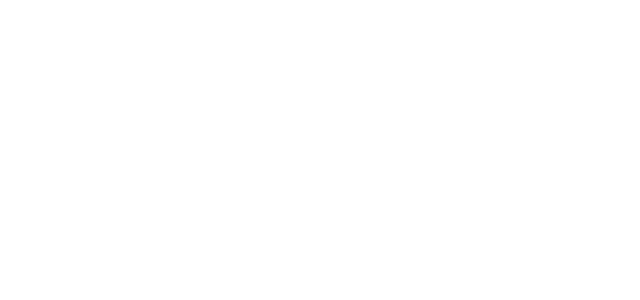
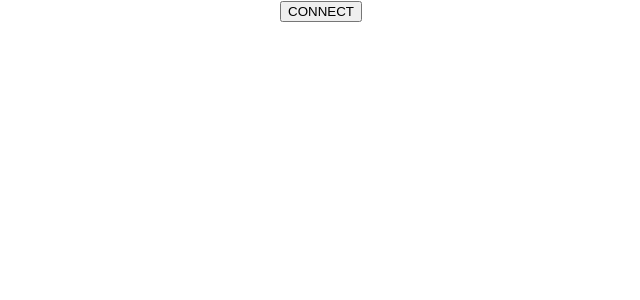
Before and after one commit to ultraemme/group-project-dropbox, a React (Create React App) app: page / in a window 1280 px wide. Shown: the top 300 px of the page, without its empty margins (319-959 px from the left). Built offline with nearby package versions, Linux system fonts and the light colour scheme.

Commit message:
react-router-dom and helmet

```diff
--- a/package.json
+++ b/package.json
@@ -7,6 +7,8 @@
     "dropbox": "^4.0.17",
     "react": "^16.8.6",
     "react-dom": "^16.8.6",
+    "react-helmet": "^5.2.0",
+    "react-router-dom": "^5.0.0",
     "react-scripts": "3.0.0"
   },
   "scripts": {
--- a/src/App.js
+++ b/src/App.js
@@ -1,11 +1,15 @@
 import React from 'react';
 import './App.css';
+import { BrowserRouter as Router, Route} from 'react-router-dom';
+import Login from './Components/Login';
 
 function App() {
   return (
-    <div className="App">
-
-    </div>
+    <Router>
+      <div className="App">
+        <Route exact path='/' component={Login}></Route>
+      </div>
+    </Router>
   );
 }
 
```
Also changed, not shown: 1 other file (tests, documents, lock files or other folders).
